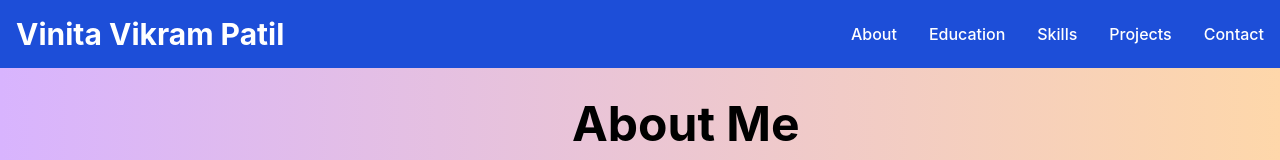
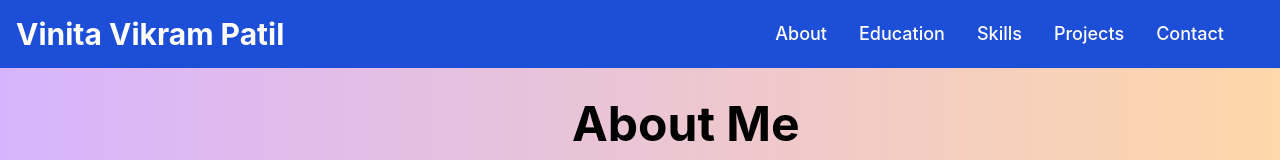
Before and after one commit to vinipatil/Tailwind-Portfolio-by-vinita, a React (Create React App) app: page / in a window 1280 px wide. Shown: the top 160 px of the page. Built offline with nearby package versions, Linux system fonts and the light colour scheme.

Commit message:
first commit

```diff
--- a/src/Header.js
+++ b/src/Header.js
@@ -18,12 +18,12 @@ const Header = () => {
       <div className="container mx-auto flex justify-between items-center">
         <h1 className="text-xl md:text-3xl font-bold cursor-pointer" onClick={() => scrollToSection('about')}>Vinita Vikram Patil</h1>
         <nav>
-          <ul className="flex space-x-4 md:space-x-8">
-            <li><a href="#" className="text-sm md:text-base font-medium hover:text-gray-200" onClick={(e) => handleNavClick('about', e)}>About</a></li>
-            <li><a href="#" className="text-sm md:text-base font-medium hover:text-gray-200" onClick={(e) => handleNavClick('education', e)}>Education</a></li>
-            <li><a href="#" className="text-sm md:text-base font-medium hover:text-gray-200" onClick={(e) => handleNavClick('skills', e)}>Skills</a></li>
-            <li><a href="#" className="text-sm md:text-base font-medium hover:text-gray-200" onClick={(e) => handleNavClick('projects', e)}>Projects</a></li>
-            <li><a href="#" className="text-sm md:text-base font-medium hover:text-gray-200" onClick={(e) => handleNavClick('contact', e)}>Contact</a></li>
+          <ul className="flex space-x-4 md:space-x-8 mr-10">
+            <li><a href="#" className="text-base md:text-lg font-medium hover:text-gray-200" onClick={(e) => handleNavClick('about', e)}>About</a></li>
+            <li><a href="#" className="text-base md:text-lg font-medium hover:text-gray-200" onClick={(e) => handleNavClick('education', e)}>Education</a></li>
+            <li><a href="#" className="text-base md:text-lg font-medium hover:text-gray-200" onClick={(e) => handleNavClick('skills', e)}>Skills</a></li>
+            <li><a href="#" className="text-base md:text-lg font-medium hover:text-gray-200" onClick={(e) => handleNavClick('projects', e)}>Projects</a></li>
+            <li><a href="#" className="text-base md:text-lg font-medium hover:text-gray-200" onClick={(e) => handleNavClick('contact', e)}>Contact</a></li>
           </ul>
         </nav>
       </div>
```
